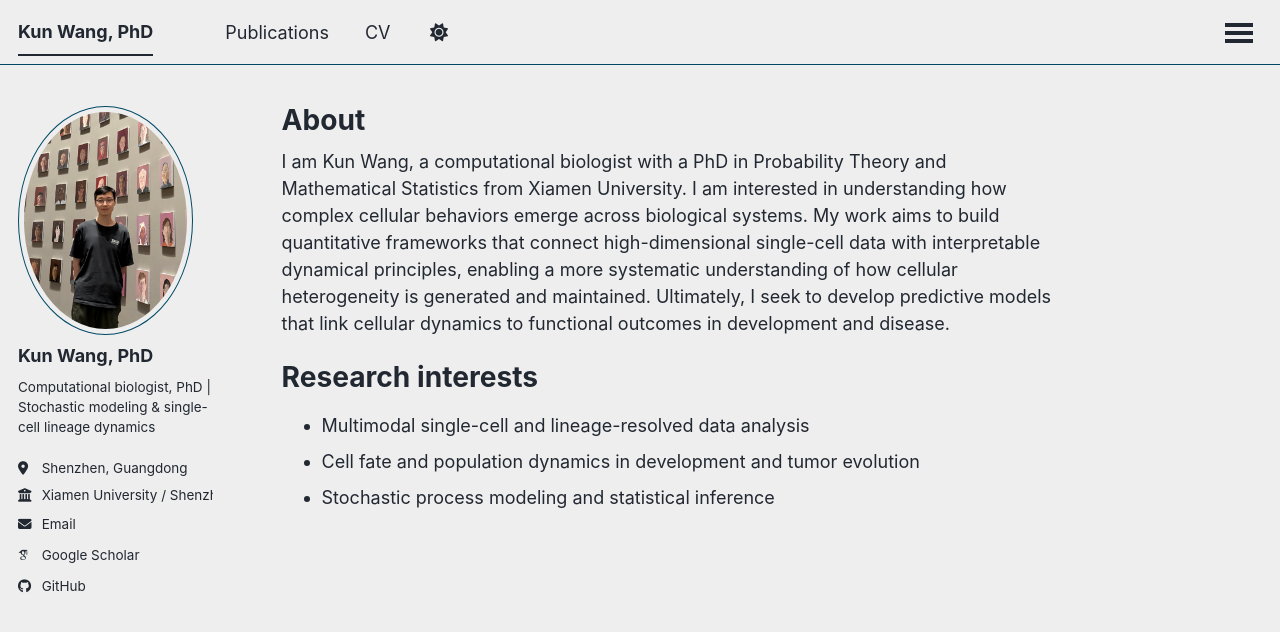
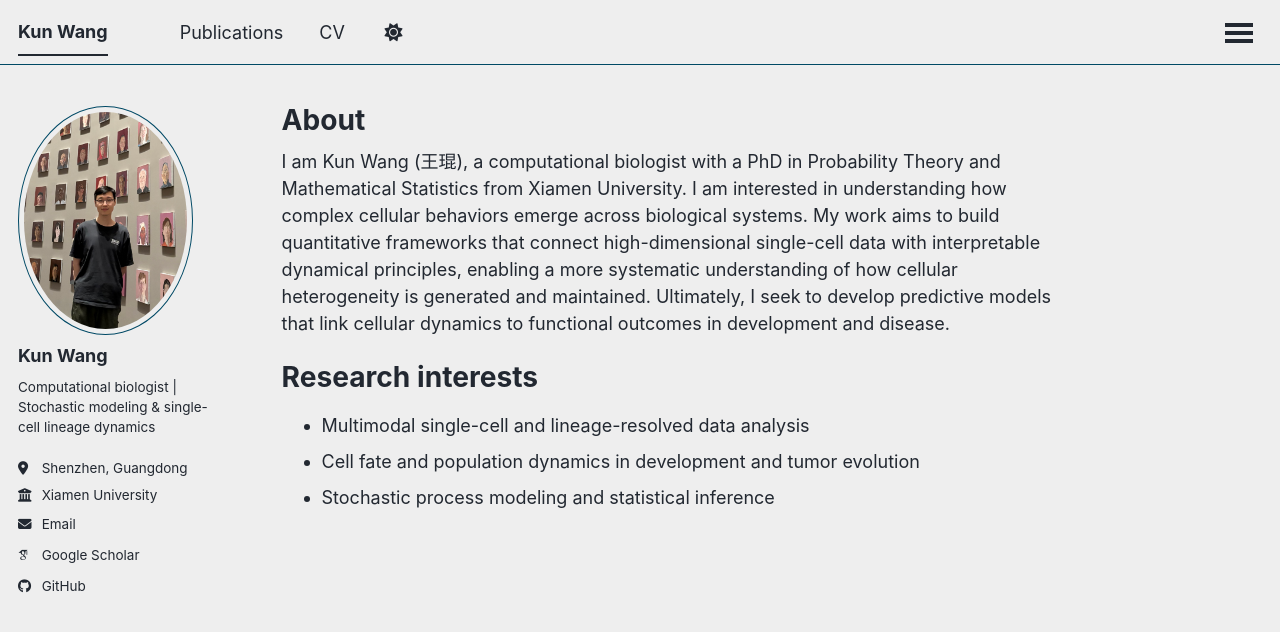
Before and after one commit to kunwang34/kunwang34.github.io, a Jekyll site: the page built from _pages/about.md, in a window 1280 px wide and 900 px high. Shown: the top 632 px of the window. Built offline with Jekyll 4.4.1, drawn with Linux system fonts in a browser that asks for light colours; some web fonts are replaced; a script that is not in the unit is left out.

Commit message:
Refine homepage profile details

```diff
--- a/_config.yml
+++ b/_config.yml
@@ -9,7 +9,7 @@
 # Basic Site Settings
 locale                   : "en-US"
 site_theme               : "air" # The available themes options are "default", "air", "sunrise", "mint", "dirt" and "contrast"
-title                    : "Kun Wang, PhD"
+title                    : "Kun Wang"
 title_separator          : "-"
 name                     : &name "Kun Wang"
 description              : &description "Computational biology researcher working on stochastic modeling, lineage tracing, and single-cell developmental dynamics."
@@ -24,11 +24,11 @@ repository               : "kunwang34/kunwang34.github.io"
 author:
   # Biographic information
   avatar           : "IMG_7009.JPG"
-  name             : "Kun Wang, PhD"
+  name             : "Kun Wang"
   pronouns         : # example: "she/her"
-  bio              : "Computational biologist, PhD | Stochastic modeling & single-cell lineage dynamics"
+  bio              : "Computational biologist | Stochastic modeling & single-cell lineage dynamics"
   location         : "Shenzhen, Guangdong"
-  employer         : "Xiamen University / Shenzhen Institutes of Advanced Technology"
+  employer         : "Xiamen University"
   uri              : # URL
   email            : "kunwang034@gmail.com"
 
--- a/_pages/about.md
+++ b/_pages/about.md
@@ -7,7 +7,7 @@ redirect_from:
   - /about.html
 ---
 
-I am Kun Wang, a computational biologist with a PhD in Probability Theory and Mathematical Statistics from Xiamen University. I am interested in understanding how complex cellular behaviors emerge across biological systems. My work aims to build quantitative frameworks that connect high-dimensional single-cell data with interpretable dynamical principles, enabling a more systematic understanding of how cellular heterogeneity is generated and maintained. Ultimately, I seek to develop predictive models that link cellular dynamics to functional outcomes in development and disease.
+I am Kun Wang (王琨), a computational biologist with a PhD in Probability Theory and Mathematical Statistics from Xiamen University. I am interested in understanding how complex cellular behaviors emerge across biological systems. My work aims to build quantitative frameworks that connect high-dimensional single-cell data with interpretable dynamical principles, enabling a more systematic understanding of how cellular heterogeneity is generated and maintained. Ultimately, I seek to develop predictive models that link cellular dynamics to functional outcomes in development and disease.
 
 Research interests
 ======
```
